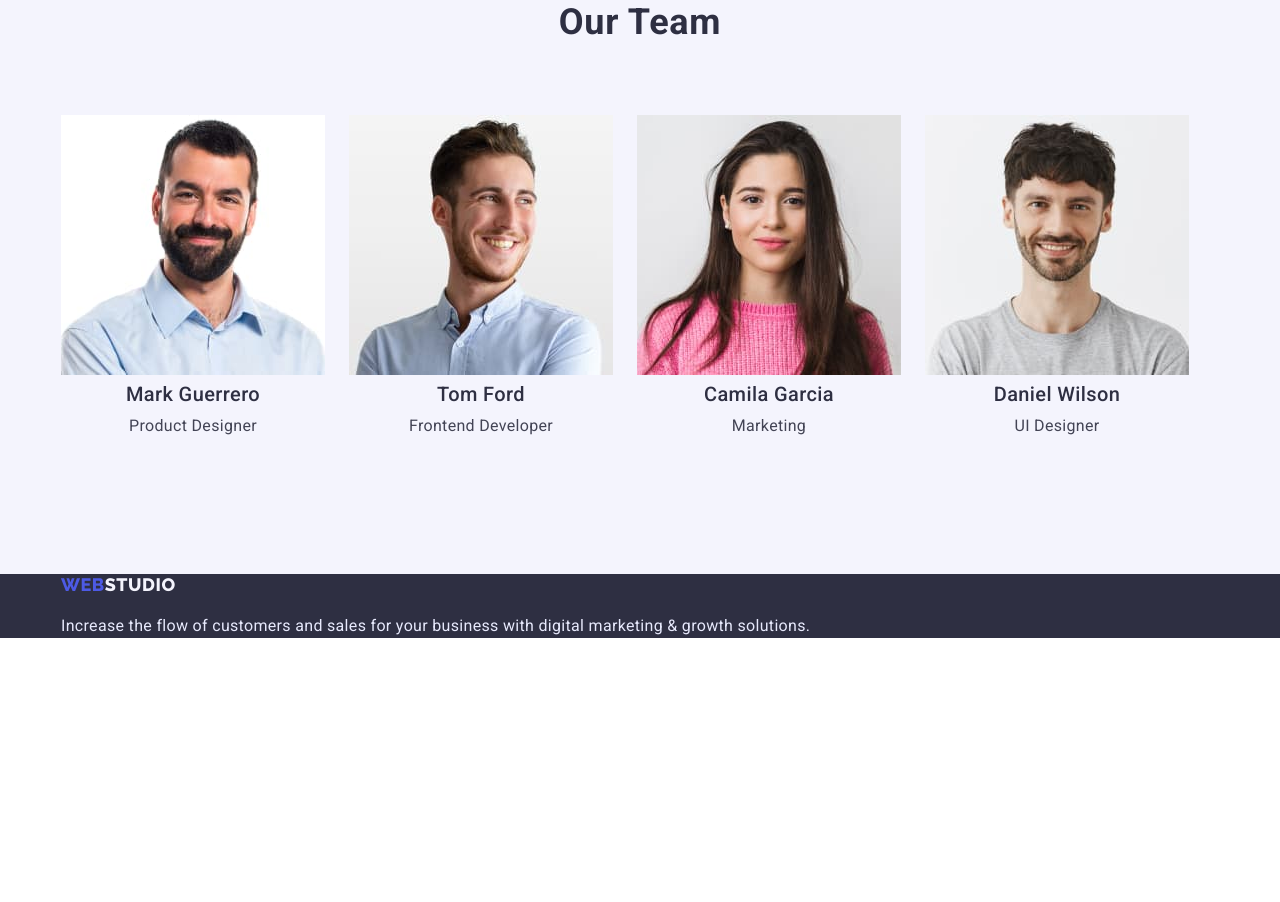
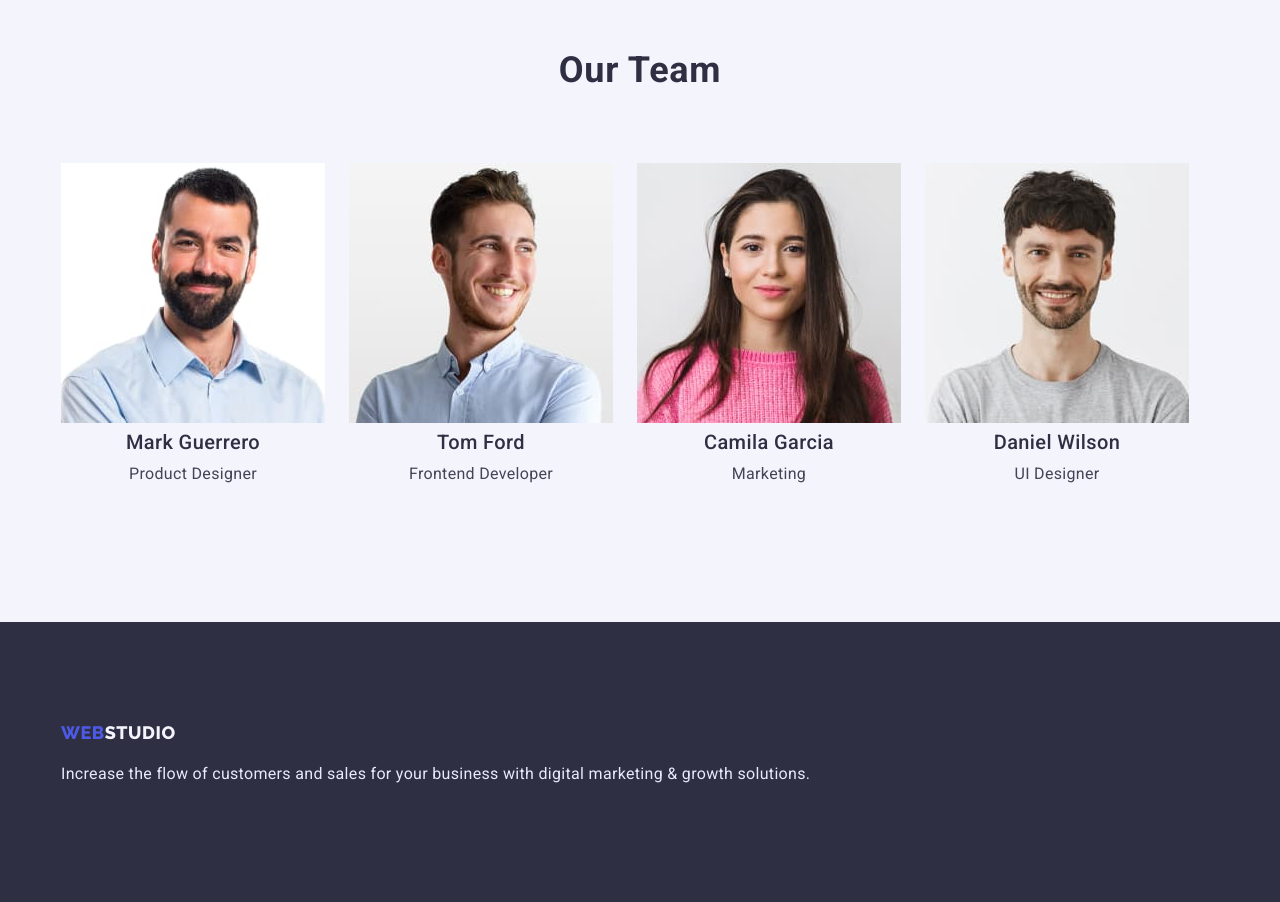
Before and after one commit to Konstantin-Zavhorodnii/goit-markup-hw-03, a plain HTML site: page index.html in a window 1280 px wide. Shown: the part 1565-2467 px from the top of the page. Before the commit the page ends 2219 px from the top, so only its background shows below. Drawn offline with nearby package versions, Linux system fonts and the light colour scheme.

Commit message:
padding footer

```diff
--- a/css/styles.css
+++ b/css/styles.css
@@ -202,6 +202,7 @@ h6 {
   align-items: center;
   flex-grow: 1;
   gap: 76px;
+  margin: 24px 0;
 }
 .header-menu {
   display: flex;
@@ -259,3 +260,6 @@ h6 {
 .footer-logo {
   margin-bottom: 16px;
 }
+.footer-logo-text {
+  padding: 100px 0px;
+}
--- a/index.html
+++ b/index.html
@@ -165,6 +165,7 @@
     </main>
     <footer class="footer">
       <div class="container">
+        <div class="footer-logo-text">
         <div class="footer-logo">
       <a href="./index.html" class="logo-studio-footer">
         <span class="logo-web">Web</span>Studio</a
@@ -175,6 +176,7 @@
         marketing & growth solutions.
       </p>
     </div>
+    </div>
     </footer>
   </body>
 </html>
```
Also changed, not shown: portfolio.html (+2 -0 lines).
